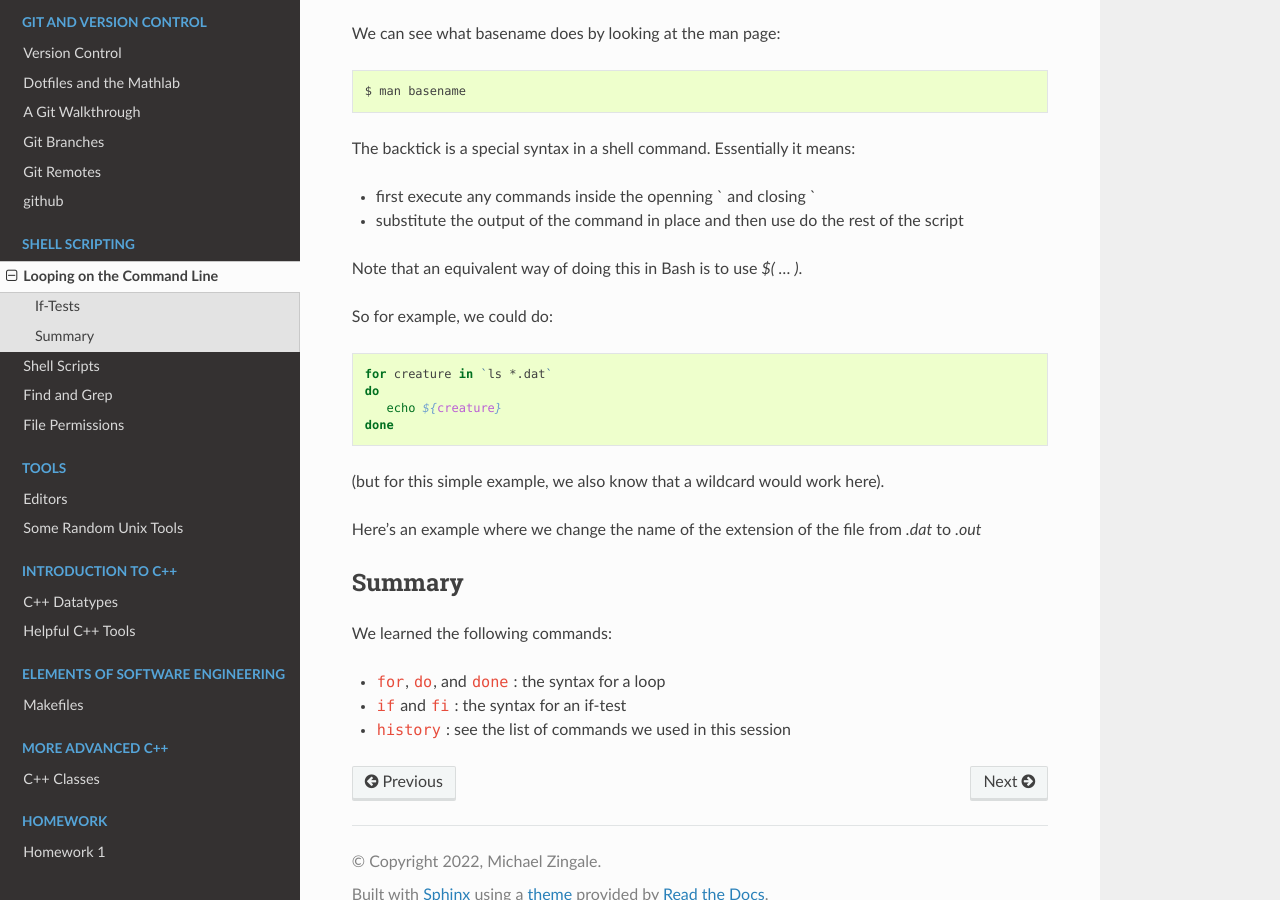
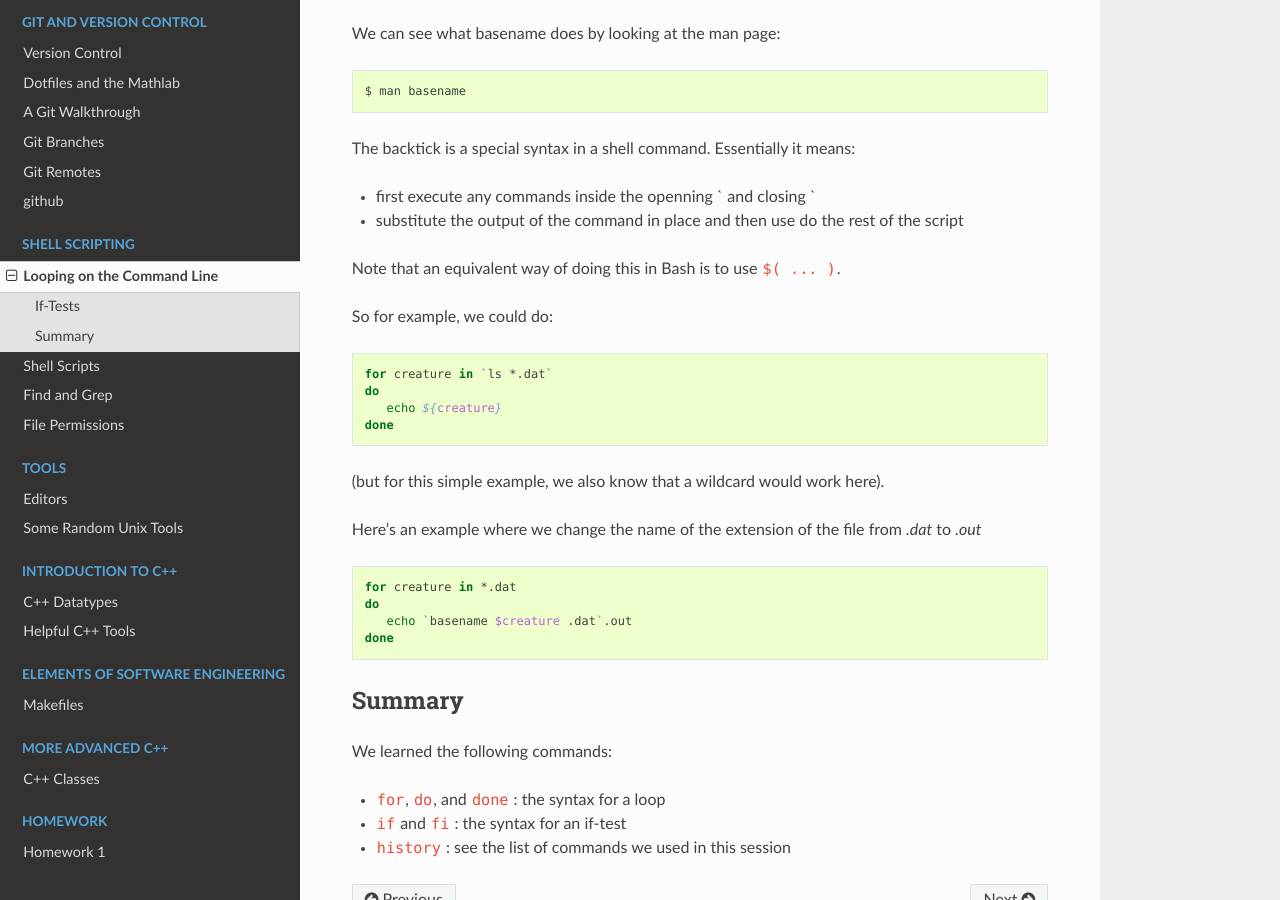
Before and after one commit to zingale/phy504, a Sphinx documentation site: the page built from docs/source/shell-looping.rst, in a window 1280 px wide and 900 px high, scrolled down 1138 px. Built offline with Sphinx 7.4.7 and the Read the Docs theme 2.0.0, drawn with Linux system fonts in a browser that asks for light colours.

Commit message:
add missing example

```diff
--- a/docs/source/shell-looping.rst
+++ b/docs/source/shell-looping.rst
@@ -76,7 +76,7 @@ The backtick is a special syntax in a shell command.  Essentially it means:
 
 * substitute the output of the command in place and then use do the rest of the script
 
-Note that an equivalent way of doing this in Bash is to use `$( ... )`.
+Note that an equivalent way of doing this in Bash is to use ``$( ... )``.
 
 So for example, we could do:
 
@@ -92,6 +92,12 @@ So for example, we could do:
 
 Here's an example where we change the name of the extension of the file from `.dat` to `.out`
 
+.. code:: bash
+
+   for creature in *.dat
+   do
+      echo `basename $creature .dat`.out
+   done
 
 Summary
 =======
```
